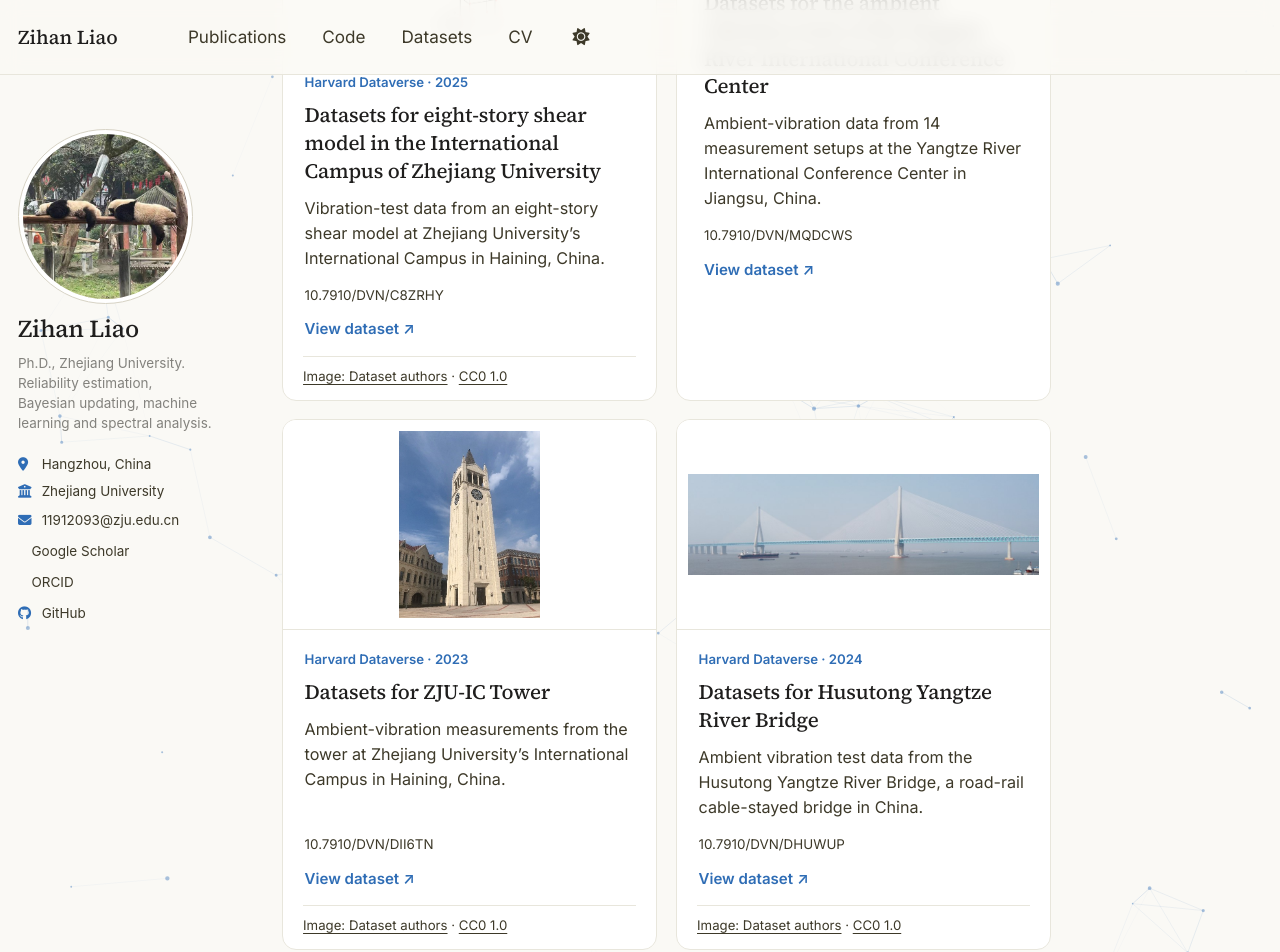
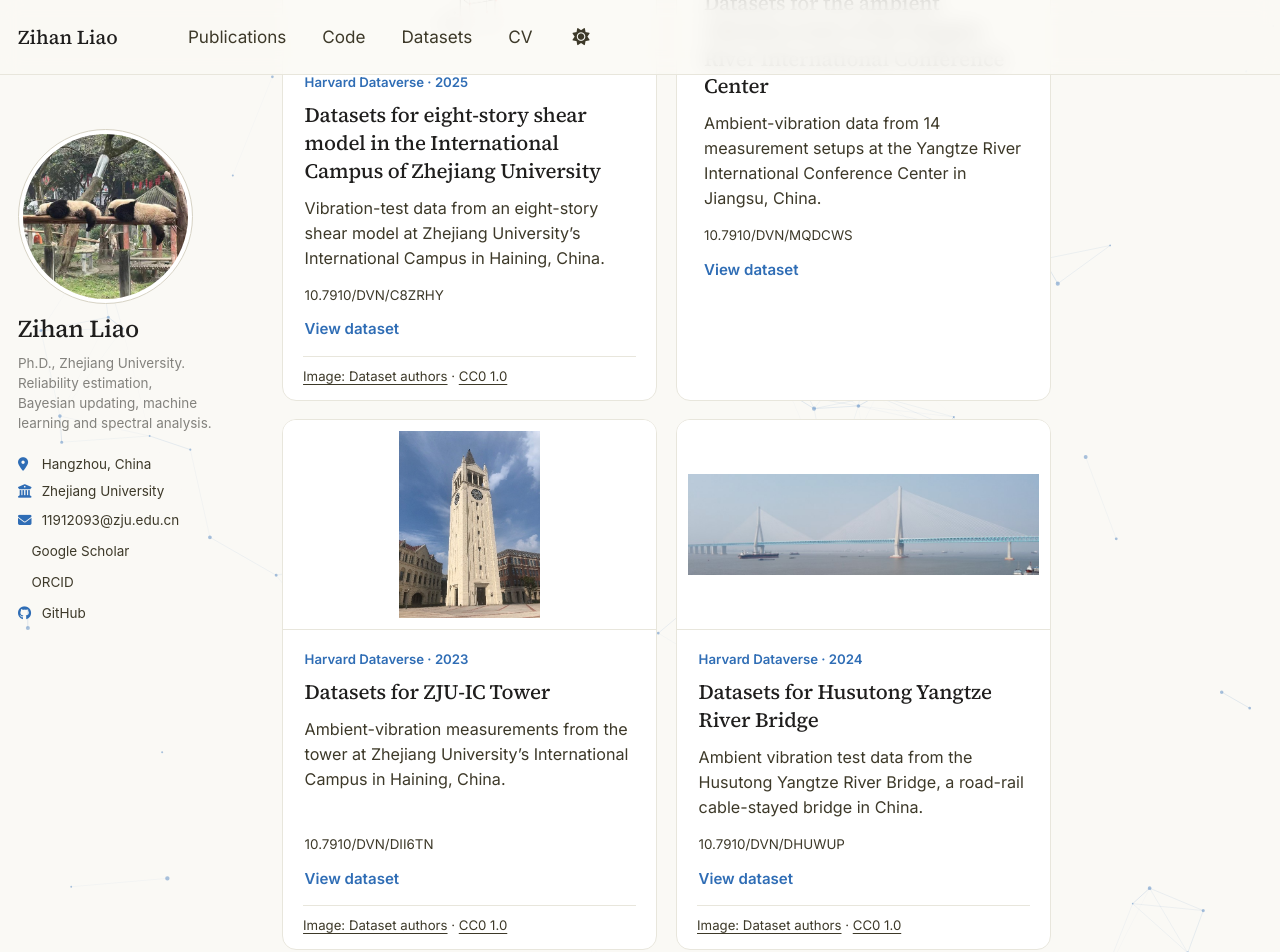
Before and after one commit to ZihanLiao-ZJU/zihanliao-zju.github.io, a Jekyll site: the page built from _pages/about.md, in a window 1280 px wide and 1400 px high, scrolled down 6311 px. Shown: the top 952 px of the window. Built offline with Jekyll 4.4.1, drawn with Linux system fonts in a browser that asks for light colours; a style sheet for code colours, icons or effects is not loaded.

Commit message:
Fix dataset link label font fallback (#10)

```diff
--- a/_includes/dataset-list.html
+++ b/_includes/dataset-list.html
@@ -11,7 +11,7 @@
         <{{ dataset_heading }} class="dataset-card__title">{{ dataset.title | escape }}</{{ dataset_heading }}>
         <p class="dataset-card__desc">{{ dataset.description | escape }}</p>
         <span class="dataset-card__doi">{{ dataset.doi | escape }}</span>
-        <span class="dataset-card__action">View dataset <span aria-hidden="true">↗</span></span>
+        <span class="dataset-card__action">View dataset</span>
       </div>
     </a>
     {% if dataset.image %}<p class="dataset-card__credit"><a href="{{ dataset.image_source | escape }}">Image: {{ dataset.image_credit | escape }}</a> · <a href="{{ dataset.image_license_url | escape }}">{{ dataset.image_license | escape }}</a></p>{% endif %}
```
